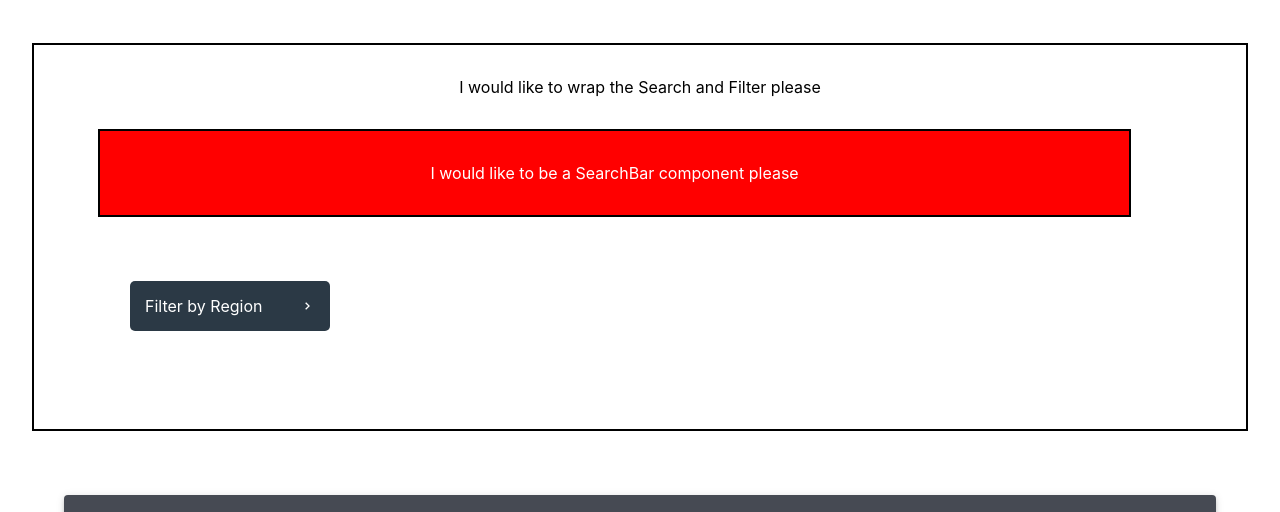
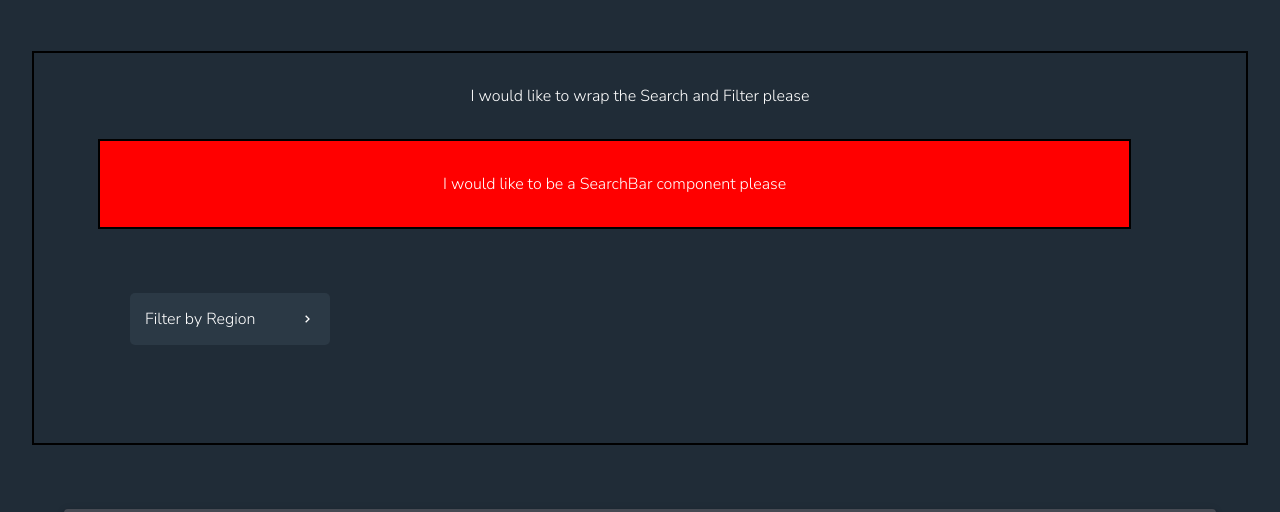
Before and after one commit to MK-Codecademy/Rest-Countries-API, a React app: page / in a window 1280 px wide. Shown: the part 228-740 px from the top of the page. Built offline with nearby package versions, Linux system fonts and the light colour scheme.

Commit message:
add dark mode global styles and corners for border radius

```diff
--- a/public/index.html
+++ b/public/index.html
@@ -9,6 +9,12 @@
       name="description"
       content="Web site created using create-react-app"
     />
+
+    <!--Import fonts-->
+    <link rel="preconnect" href="https://fonts.googleapis.com">
+    <link rel="preconnect" href="https://fonts.gstatic.com" crossorigin>
+    <link href="https://fonts.googleapis.com/css2?family=Nunito+Sans:wght@300;600;700&display=swap" rel="stylesheet">
+
     <link rel="apple-touch-icon" href="%PUBLIC_URL%/logo192.png" />
     <!--
       manifest.json provides metadata used when your web app is installed on a
--- a/src/Components/App/App.css
+++ b/src/Components/App/App.css
@@ -44,3 +44,19 @@ img {
   text-align: center;
   margin-top: 10rem;
 }
+
+/* dark mode styles*/
+body {
+  color: hsl(0, 0%, 100%);
+  background-color: hsl(207, 26%, 17%);
+  font-family: 'Nunito sans', sans-serif;
+}
+
+/*dark mode element*/
+.dmElement {
+  background-color: hsl(209, 23%, 22%);
+}
+
+.corners {
+  border-radius: 5px;
+}
--- a/src/Components/Filter/Filter.css
+++ b/src/Components/Filter/Filter.css
@@ -11,9 +11,6 @@
 
 .dropBtn,
 .dropList {
-  color: white;
-  background-color: hsl(209, 23%, 22%);
-  border-radius: 5px;
   padding: 15px;
   width: 200px;
   text-align: left;
--- a/src/Components/Filter/Filter.js
+++ b/src/Components/Filter/Filter.js
@@ -21,11 +21,11 @@ export default function Filter(props) {
 
   return (
     <div className="filter">
-      <div className="dropBtn" onClick={handleOpen}>
+      <div className="dropBtn dmElement corners" onClick={handleOpen}>
         <p>Filter by Region</p>
         {!open ? <BiChevronRight/> : <BiChevronDown />}
       </div>
-      <ul className={`dropList ${open && 'open'}`} id="dropList">
+      <ul className={`dropList dmElement corners ${open && 'open'}`} id="dropList">
         <li className="dropItem" id="africa" key="africa" onClick={handleSelect}>
           <p>Africa</p>
           {selected.africa ? <BiCheck /> : null}
--- a/src/Components/Header/Header.css
+++ b/src/Components/Header/Header.css
@@ -1,6 +1,6 @@
 .header {
   position: fixed;
-  z-index: 99;
+  z-index: 99 ;
   top: 0px;
   width: 100%;
   background-color: hsl(209, 23%, 22%);
```
